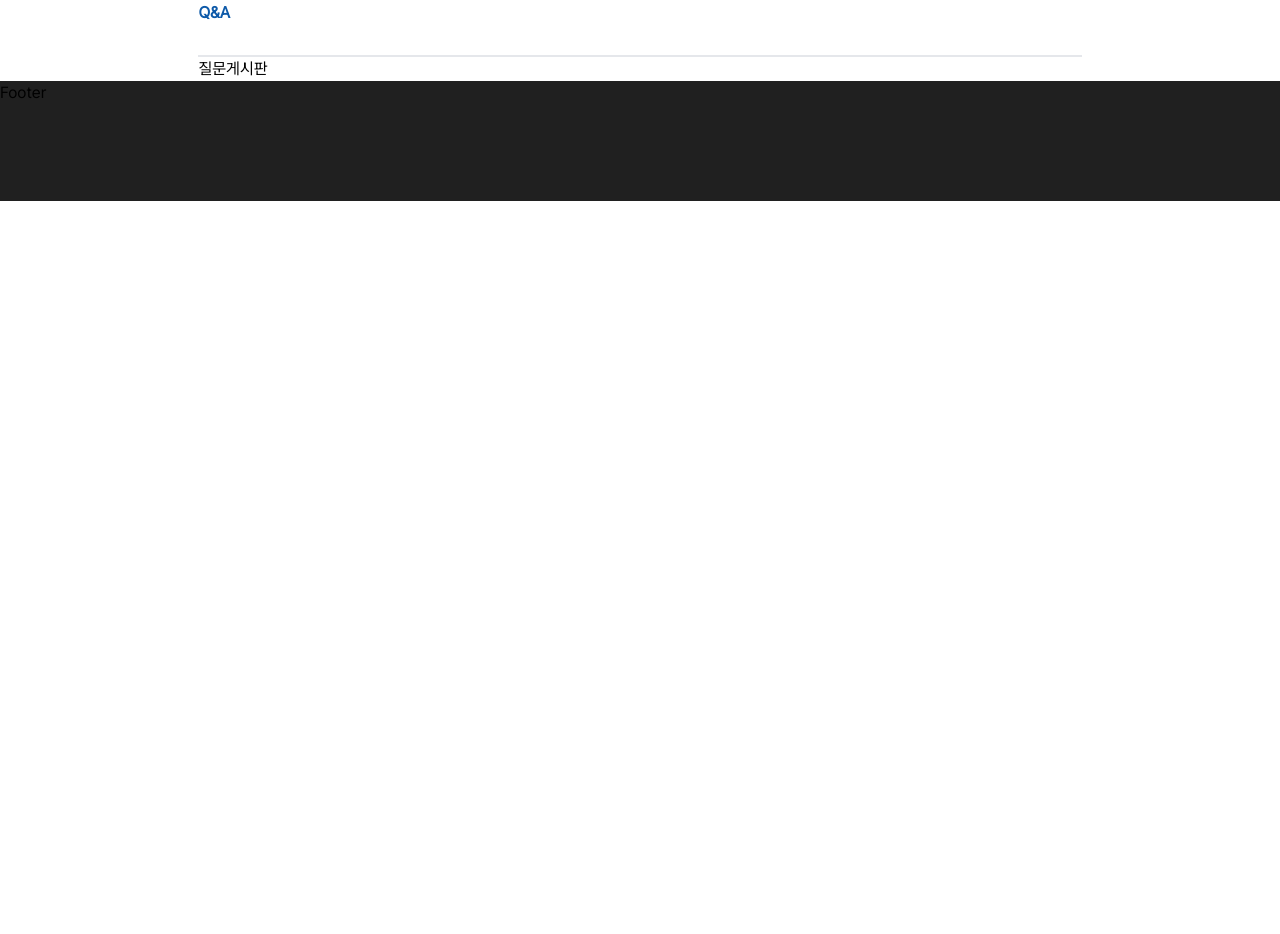
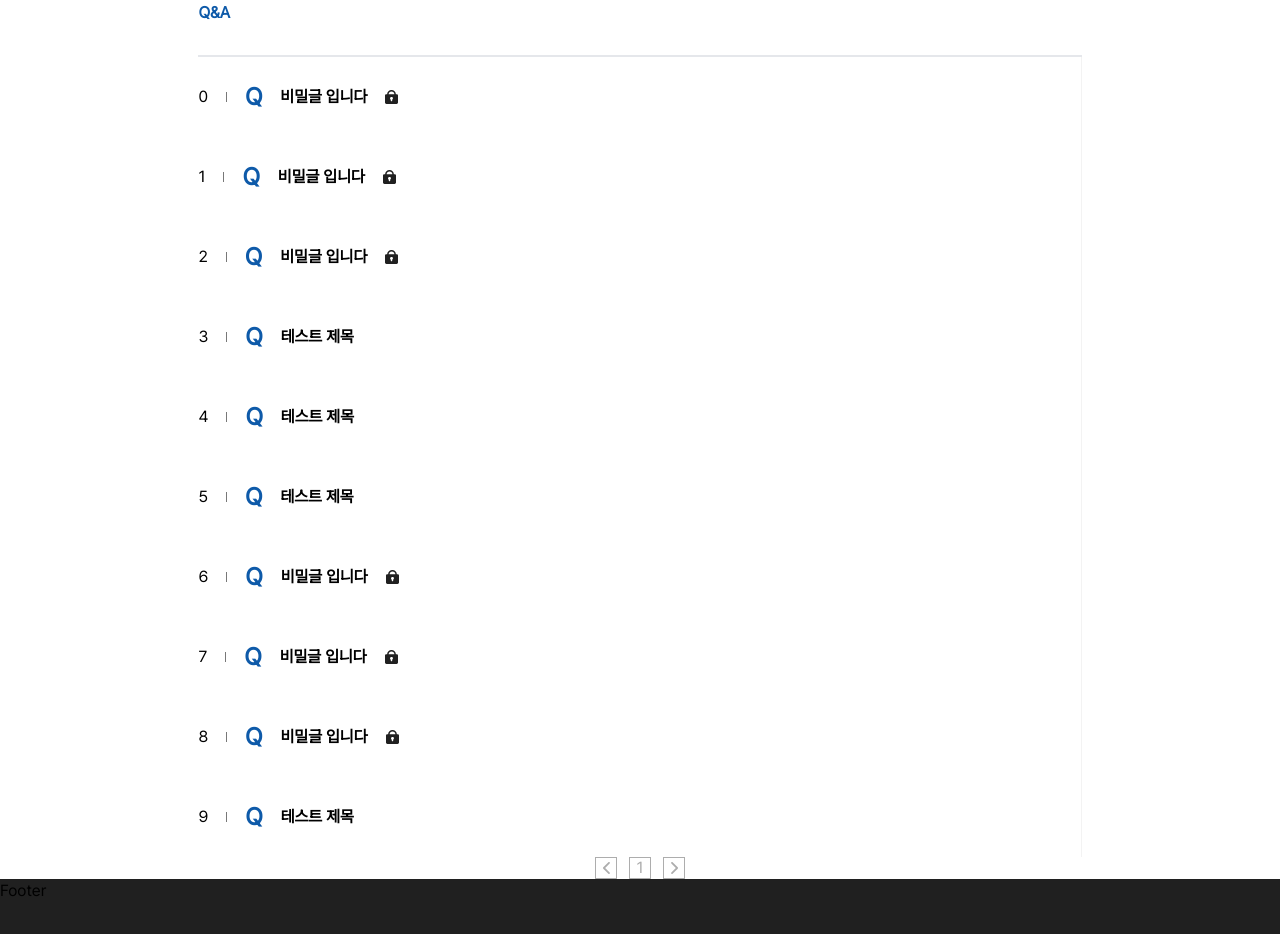
Before and after one commit to LeeDongTak/sinjin-laundry-front, a Next.js app: page /qna in a window 1280 px wide. Shown: the part 420-1354 px from the top of the page. Before the commit the page ends 800 px from the top, so only its background shows below. Built offline with nearby package versions, Linux system fonts and the light colour scheme.

Commit message:
qna 진행중

```diff
--- a/app/(root)/gallery/page.tsx
+++ b/app/(root)/gallery/page.tsx
@@ -43,7 +43,7 @@ const GalleryPage = () => {
               className="flex flex-col items-start gap-[20px] w-[calc(50%-10px)] h-auto mb-[40px]"
             >
               <div className="bg-[#d9d9d9] w-full h-[136px] sm:h-[240px] rounded-lg"></div>
-              <p className="w-full text-[18px] font-normal overflow-hidden whitespace-nowrap text-ellipsis">
+              <p className="w-full text-[18px] font-medium overflow-hidden whitespace-nowrap text-ellipsis">
                 {title}
               </p>
             </li>
--- a/app/(root)/qna/page.tsx
+++ b/app/(root)/qna/page.tsx
@@ -1,3 +1,6 @@
+import ArrowLeft from "@/assets/svg/ArrowLeft";
+import ArrowRight from "@/assets/svg/ArrowRight";
+import Lock from "@/assets/svg/lock";
 import { Metadata } from "next";
 import React from "react";
 
@@ -7,7 +10,123 @@ export const metadata: Metadata = {
 };
 
 const QnAPage = () => {
-  return <div>질문게시판</div>;
+  const QNA_LIST = [
+    {
+      id: 0,
+      question_title: "비밀글 입니다",
+      question_name: "비밀글 작성자 테스트",
+      is_secret: 1,
+      is_answer_done: 0,
+      is_delete: 0,
+    },
+    {
+      id: 1,
+      question_title: "비밀글 입니다",
+      question_name: "비밀글 작성자 테스트",
+      is_secret: 1,
+      is_answer_done: 0,
+      is_delete: 0,
+    },
+    {
+      id: 2,
+      question_title: "비밀글 입니다",
+      question_name: "비밀글 작성자 테스트",
+      is_secret: 1,
+      is_answer_done: 0,
+      is_delete: 0,
+    },
+    {
+      id: 3,
+      question_title: "테스트 제목",
+      question_name: "작성자 테스트",
+      is_secret: 0,
+      is_answer_done: 0,
+      is_delete: 0,
+    },
+    {
+      id: 4,
+      question_title: "테스트 제목",
+      question_name: "작성자 테스트",
+      is_secret: 0,
+      is_answer_done: 0,
+      is_delete: 0,
+    },
+    {
+      id: 5,
+      question_title: "테스트 제목",
+      question_name: "작성자 테스트",
+      is_secret: 0,
+      is_answer_done: 0,
+      is_delete: 0,
+    },
+    {
+      id: 6,
+      question_title: "비밀글 입니다",
+      question_name: "비밀글 작성자 테스트",
+      is_secret: 1,
+      is_answer_done: 0,
+      is_delete: 0,
+    },
+    {
+      id: 7,
+      question_title: "비밀글 입니다",
+      question_name: "비밀글 작성자 테스트",
+      is_secret: 1,
+      is_answer_done: 0,
+      is_delete: 0,
+    },
+    {
+      id: 8,
+      question_title: "비밀글 입니다",
+      question_name: "비밀글 작성자 테스트",
+      is_secret: 1,
+      is_answer_done: 0,
+      is_delete: 0,
+    },
+    {
+      id: 9,
+      question_title: "테스트 제목",
+      question_name: "작성자 테스트",
+      is_secret: 0,
+      is_answer_done: 0,
+      is_delete: 0,
+    },
+  ];
+
+  return (
+    <section>
+      <ul>
+        {QNA_LIST.map(({ id, question_title, is_secret }) => {
+          return (
+            <li
+              key={id}
+              className="h-[80px] flex justify-start items-center] border-r border-solid border-[#f3f3f3]"
+            >
+              <div className="flex justify-start items-center gap-[18px]">
+                <span className="font-medium text-[16px]">{id}</span>
+                <p className="bg-[#787878] w-[1px] h-[10px]"></p>
+                <span className="font-bold text-[24px] text-[#0E5AA9]">Q</span>
+                <span className="text-[16px] font-bold">{question_title}</span>
+                {is_secret === 1 && <Lock />}
+              </div>
+              <div></div>
+            </li>
+          );
+        })}
+      </ul>
+      <ul className="flex justify-center items-center gap-[12px]">
+        <p className="w-[22px] h-[22px] flex justify-center items-center border border-solid border-[#adadad]">
+          <ArrowLeft />
+        </p>
+        <li className="w-[22px] h-[22px] flex justify-center items-center border border-solid border-[#adadad] text-[#adadad]">
+          1
+        </li>
+        <p className="w-[22px] h-[22px] flex justify-center items-center border border-solid border-[#adadad]">
+          <ArrowRight />
+        </p>
+      </ul>
+    </section>
+  );
 };
 
 export default QnAPage;
--- /dev/null
+++ b/assets/svg/ArrowLeft.tsx
@@ -0,0 +1,20 @@
+import React from "react";
+
+const ArrowLeft = () => {
+  return (
+    <svg
+      width="7"
+      height="12"
+      viewBox="0 0 7 12"
+      fill="none"
+      xmlns="http://www.w3.org/2000/svg"
+    >
+      <path
+        d="M6.64327 11.7359C6.8124 11.5667 6.90741 11.3373 6.90741 11.098C6.90741 10.8588 6.8124 10.6294 6.64327 10.4602L2.17761 5.99455L6.64327 1.52889C6.8076 1.35874 6.89854 1.13086 6.89648 0.894314C6.89442 0.657772 6.79955 0.4315 6.63228 0.264233C6.46501 0.0969666 6.23874 0.00208954 6.0022 3.40699e-05C5.76566 -0.0020214 5.53777 0.0889105 5.36762 0.253245L0.264138 5.35673C0.0950103 5.52591 -2.72963e-07 5.75533 -2.62506e-07 5.99455C-2.5205e-07 6.23377 0.0950104 6.4632 0.264138 6.63238L5.36762 11.7359C5.5368 11.905 5.76623 12 6.00545 12C6.24467 12 6.47409 11.905 6.64327 11.7359Z"
+        fill="#ADADAD"
+      />
+    </svg>
+  );
+};
+
+export default ArrowLeft;
--- /dev/null
+++ b/assets/svg/ArrowRight.tsx
@@ -0,0 +1,20 @@
+import React from "react";
+
+const ArrowRight = () => {
+  return (
+    <svg
+      width="7"
+      height="12"
+      viewBox="0 0 7 12"
+      fill="none"
+      xmlns="http://www.w3.org/2000/svg"
+    >
+      <path
+        d="M0.356731 11.7359C0.187603 11.5667 0.0925923 11.3373 0.0925923 11.098C0.0925923 10.8588 0.187603 10.6294 0.356731 10.4602L4.82239 5.99455L0.356731 1.52889C0.192397 1.35874 0.101465 1.13086 0.10352 0.894314C0.105576 0.657772 0.200454 0.4315 0.367721 0.264233C0.534988 0.0969666 0.761259 0.00208954 0.997801 3.40699e-05C1.23434 -0.0020214 1.46223 0.0889105 1.63238 0.253245L6.73586 5.35673C6.90499 5.52591 7 5.75533 7 5.99455C7 6.23377 6.90499 6.4632 6.73586 6.63238L1.63238 11.7359C1.4632 11.905 1.23377 12 0.994554 12C0.755335 12 0.52591 11.905 0.356731 11.7359Z"
+        fill="#ADADAD"
+      />
+    </svg>
+  );
+};
+
+export default ArrowRight;
--- /dev/null
+++ b/assets/svg/lock.tsx
@@ -0,0 +1,22 @@
+import React from "react";
+
+const Lock = () => {
+  return (
+    <svg
+      width="13"
+      height="14"
+      viewBox="0 0 13 14"
+      fill="none"
+      xmlns="http://www.w3.org/2000/svg"
+    >
+      <path
+        fill-rule="evenodd"
+        clip-rule="evenodd"
+        d="M2.16667 4.17869C2.16667 3.07047 2.62321 2.00763 3.43587 1.224C4.24853 0.440363 5.35073 0.00012207 6.5 0.00012207C7.64927 0.00012207 8.75147 0.440363 9.56413 1.224C10.3768 2.00763 10.8333 3.07047 10.8333 4.17869H11.5556C11.9386 4.17869 12.306 4.32544 12.5769 4.58665C12.8478 4.84786 13 5.20214 13 5.57155V12.5358C13 12.9052 12.8478 13.2595 12.5769 13.5207C12.306 13.7819 11.9386 13.9287 11.5556 13.9287H1.44444C1.06135 13.9287 0.693954 13.7819 0.423068 13.5207C0.152182 13.2595 0 12.9052 0 12.5358V5.57155C0 5.20214 0.152182 4.84786 0.423068 4.58665C0.693954 4.32544 1.06135 4.17869 1.44444 4.17869H2.16667ZM6.5 1.39298C7.26618 1.39298 8.00098 1.68647 8.54275 2.2089C9.08453 2.73132 9.38889 3.43988 9.38889 4.17869H3.61111C3.61111 3.43988 3.91548 2.73132 4.45725 2.2089C4.99902 1.68647 5.73382 1.39298 6.5 1.39298ZM7.94444 8.35726C7.94444 8.60176 7.87769 8.84194 7.75092 9.05367C7.62414 9.26541 7.4418 9.44123 7.22222 9.56348V10.4466C7.22222 10.6313 7.14613 10.8084 7.01069 10.939C6.87525 11.0696 6.69155 11.143 6.5 11.143C6.30845 11.143 6.12475 11.0696 5.98931 10.939C5.85387 10.8084 5.77778 10.6313 5.77778 10.4466V9.56348C5.50242 9.41016 5.28723 9.17352 5.16556 8.89025C5.04389 8.60698 5.02254 8.29292 5.10484 7.99676C5.18713 7.70061 5.36847 7.43891 5.62072 7.25225C5.87297 7.0656 6.18204 6.96442 6.5 6.96441C6.88309 6.96441 7.25049 7.11115 7.52138 7.37237C7.79226 7.63358 7.94444 7.98786 7.94444 8.35726Z"
+        fill="#202020"
+      />
+    </svg>
+  );
+};
+
+export default Lock;
--- a/components/common/Header.tsx
+++ b/components/common/Header.tsx
@@ -77,7 +77,7 @@ const Header = () => {
         <ul
           className={clsx(
             `w-full md:w-auto h-[60px] md:h-auto flex justify-between items-center flex-wrap
-            font-normal md:font-bold text-[14px] md:text-[18px] gap-[2px]
+            font-medium md:font-bold text-[14px] md:text-[18px] gap-[2px]
             md:gap-[37px] bg-white md:bg-inherit`,
             !isHome && "text-white"
           )}
```
